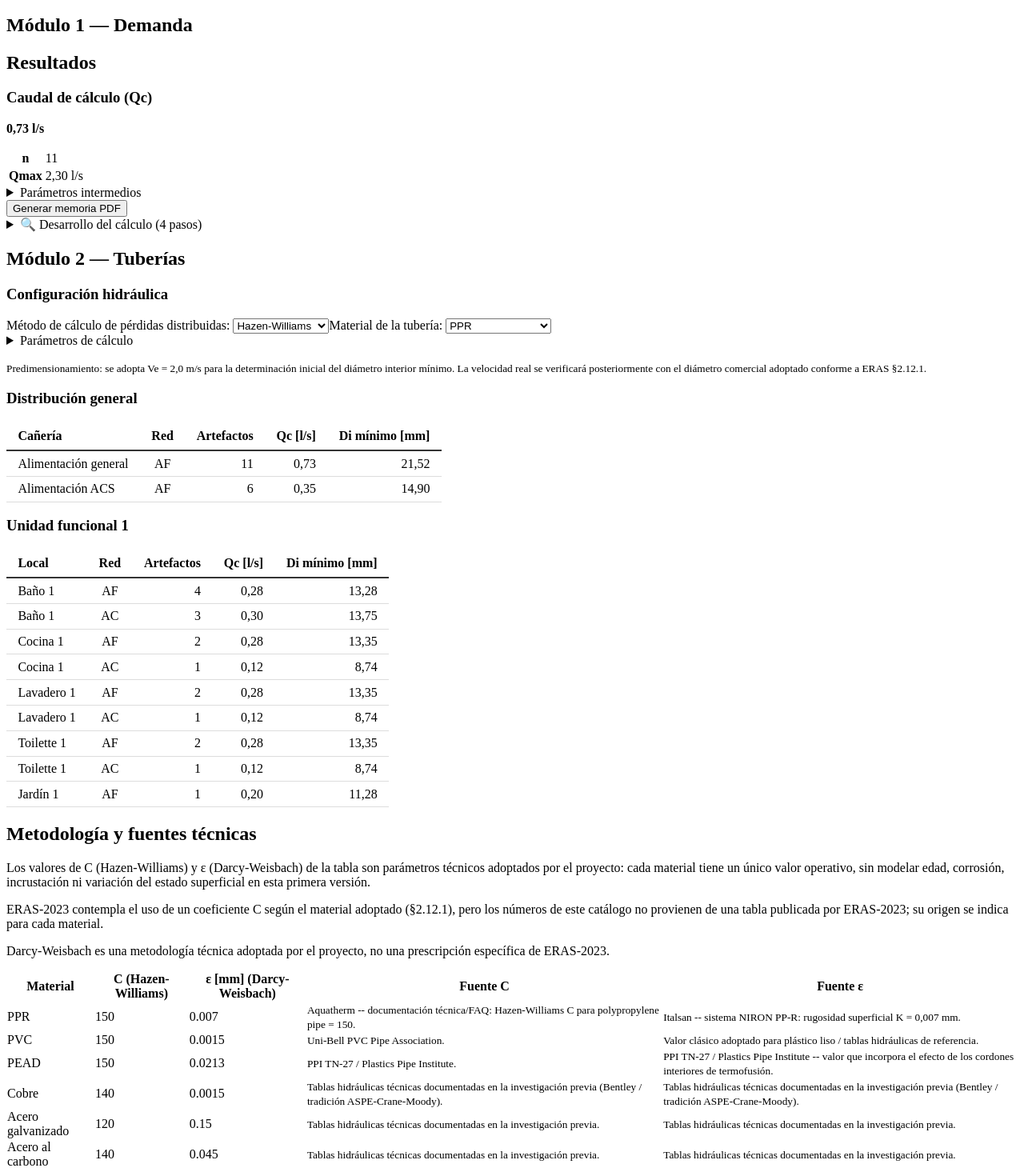
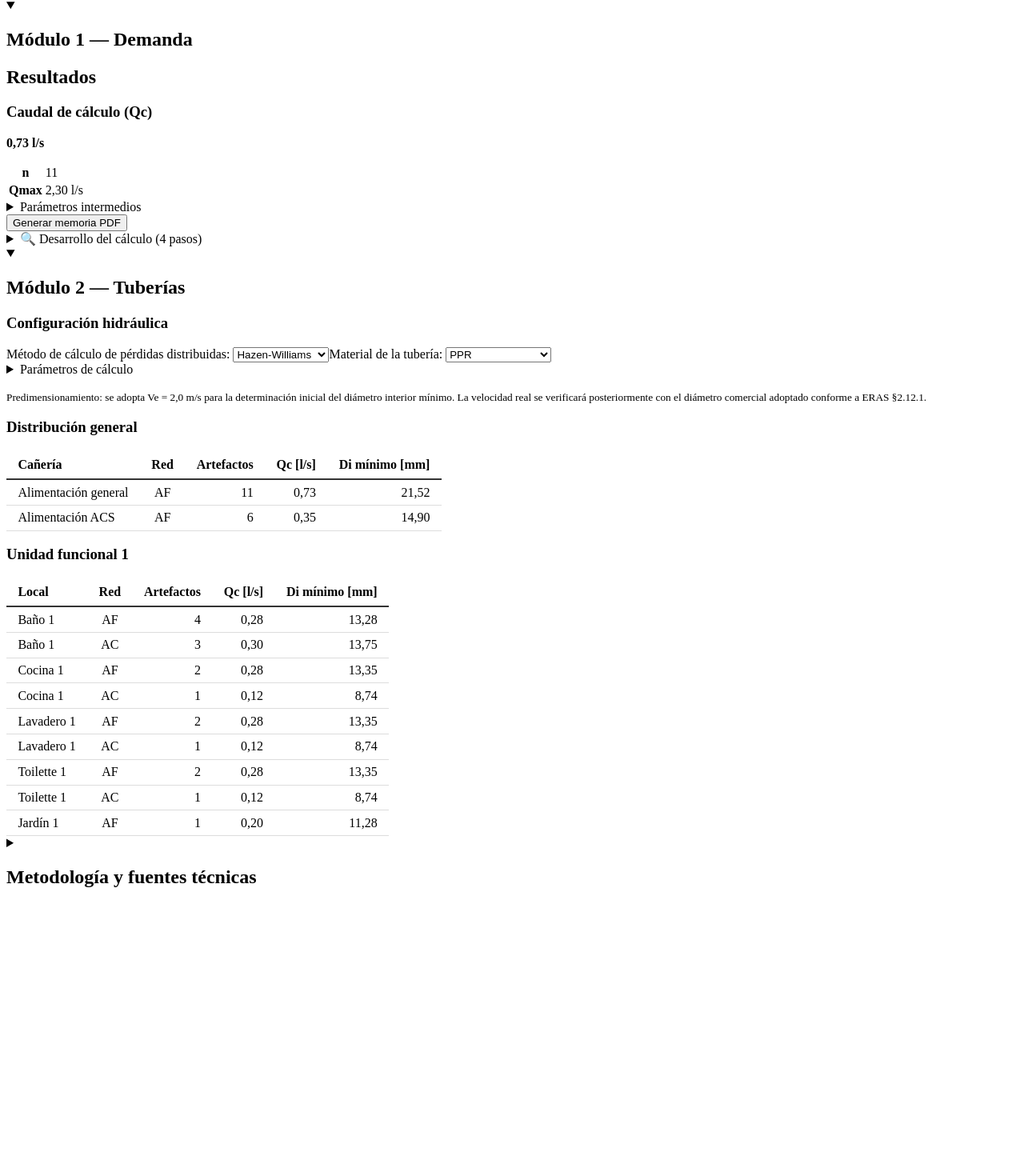
Before and after one commit to nicolasambrosoeras-ctrl/IUAS, a React (Vite) app: page / in a window 1280 px wide. Shown: the part 1482-2952 px from the top of the page at 80% size. After the commit the page ends 2620 px from the top, so only its background shows below. Built offline with nearby package versions, Linux system fonts and the light colour scheme; what pdfmake would draw is missing.

Commit message:
feat: hacer colapsables los modulos principales

```diff
--- a/src/interfaz/paginas/MetodologiaYFuentesTecnicas.tsx
+++ b/src/interfaz/paginas/MetodologiaYFuentesTecnicas.tsx
@@ -10,8 +10,10 @@ import { catalogoMaterialesTuberia } from '../../motor/tuberias/materialTuberia'
 
 export function MetodologiaYFuentesTecnicas() {
   return (
-    <section>
-      <h2>Metodología y fuentes técnicas</h2>
+    <details>
+      <summary>
+        <h2>Metodología y fuentes técnicas</h2>
+      </summary>
       <p>
         Los valores de C (Hazen-Williams) y ε (Darcy-Weisbach) de la tabla son parámetros técnicos adoptados por el
         proyecto: cada material tiene un único valor operativo, sin modelar edad, corrosión, incrustación ni
@@ -50,6 +52,6 @@ export function MetodologiaYFuentesTecnicas() {
           </tbody>
         </table>
       </div>
-    </section>
+    </details>
   )
 }
--- a/src/interfaz/paginas/MotorDemandaPantalla.tsx
+++ b/src/interfaz/paginas/MotorDemandaPantalla.tsx
@@ -784,15 +784,17 @@ function ResultadoDemanda({
 
   return (
     <>
-      <section>
-        <h2>Módulo 1 — Demanda</h2>
+      <details open>
+        <summary>
+          <h2>Módulo 1 — Demanda</h2>
+        </summary>
         <Advertencias advertencias={resultado.advertencias} />
         <Resultados resultado={resultado} />
         <button type="button" onClick={() => generarDocumentoPdf({ proyecto, resultado })}>
           Generar memoria PDF
         </button>
         <Pasos pasos={resultado.pasos} />
-      </section>
+      </details>
 
       <ResultadoHidraulicoDeTramo proyecto={proyecto} catalogoArtefactos={catalogoArtefactos} onCambiar={onCambiar} />
     </>
--- a/src/interfaz/paginas/ResultadoHidraulicoDeTramo.tsx
+++ b/src/interfaz/paginas/ResultadoHidraulicoDeTramo.tsx
@@ -289,8 +289,10 @@ export function ResultadoHidraulicoDeTramo({
   const filasPrincipalesDeLocales = identificarFilasPrincipalesDeLocales(proyecto)
 
   return (
-    <section>
-      <h2>Módulo 2 — Tuberías</h2>
+    <details open>
+      <summary>
+        <h2>Módulo 2 — Tuberías</h2>
+      </summary>
 
       <ConfiguracionHidraulicaFormulario proyecto={proyecto} onCambiar={onCambiar} />
 
@@ -327,6 +329,6 @@ export function ResultadoHidraulicoDeTramo({
           ))}
         </>
       )}
-    </section>
+    </details>
   )
 }
```
